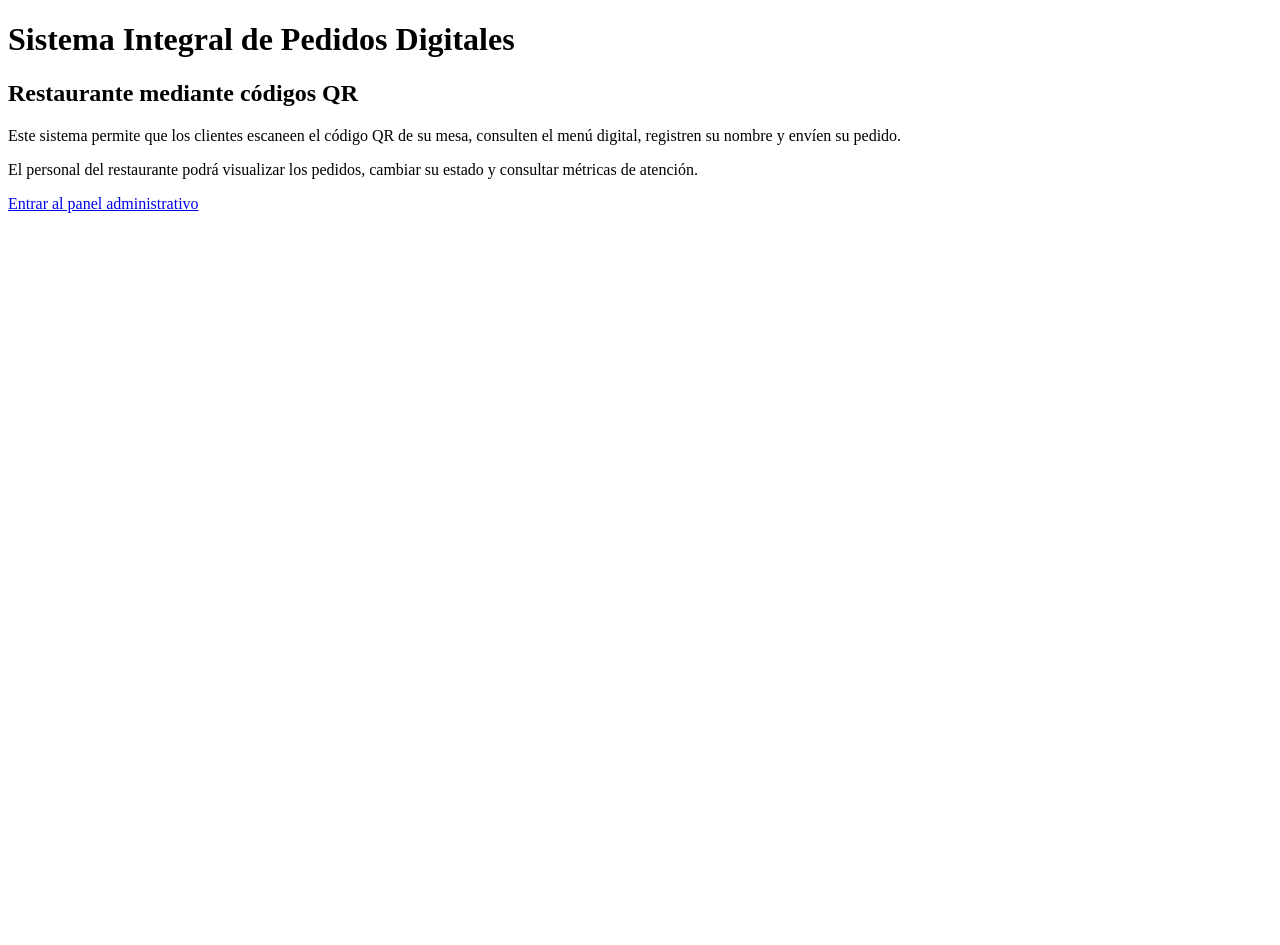
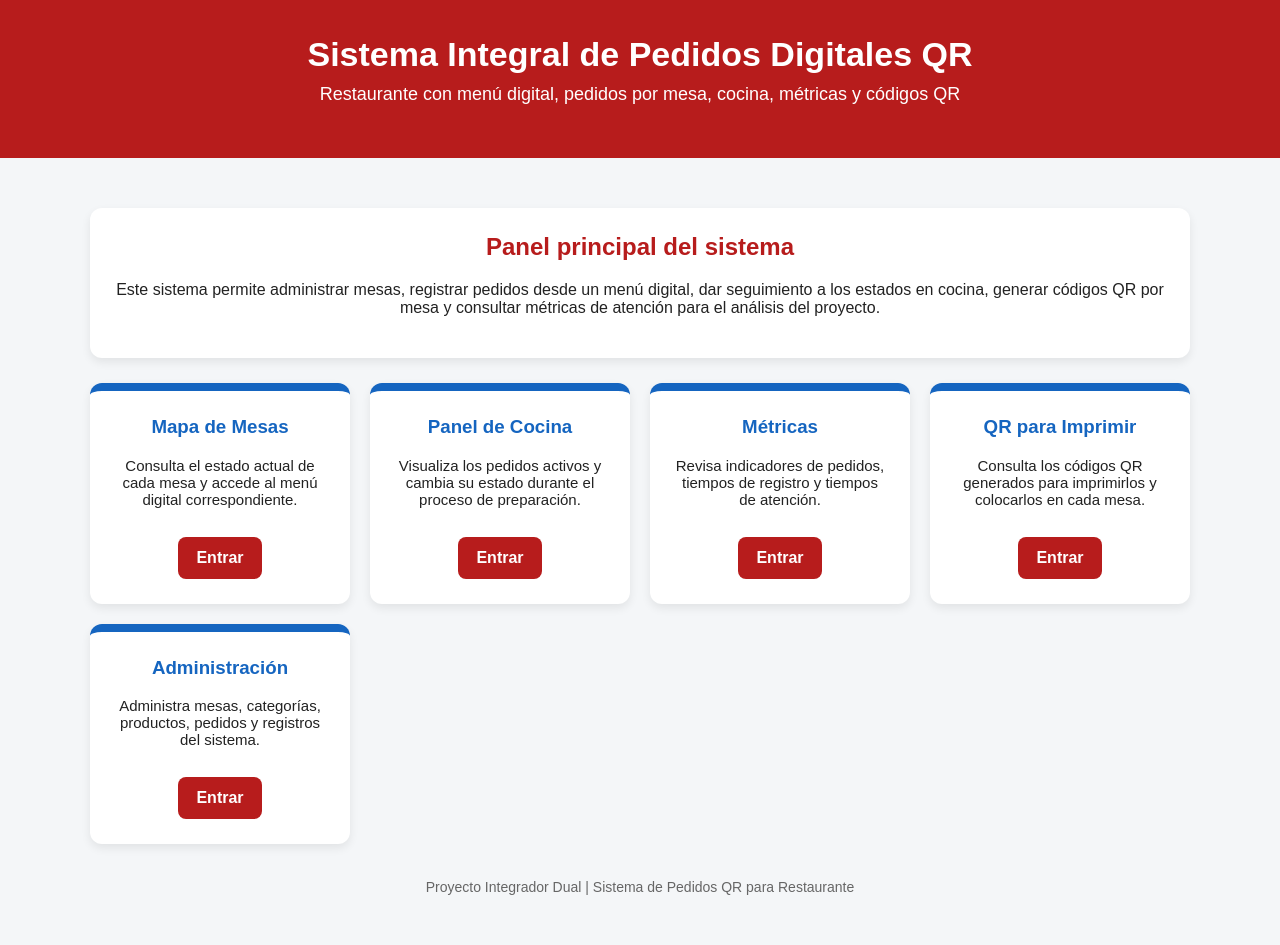
Before and after one commit to EDGARMOSS1/sistema-pedidos-qr, a Django app: page / in a window 1280 px wide. Before the commit the page ends 213 px from the top, so only its background shows below. Run offline with Django 5.2, Linux system fonts and the light colour scheme.

Commit message:
Mejorar pagina principal y vista de impresion QR

```diff
--- a/templates/home.html
+++ b/templates/home.html
@@ -3,21 +3,154 @@
 <head>
     <meta charset="UTF-8">
     <title>Sistema de Pedidos QR</title>
+    <meta name="viewport" content="width=device-width, initial-scale=1">
+
+    <style>
+        body {
+            font-family: Arial, sans-serif;
+            background-color: #f4f6f8;
+            margin: 0;
+            color: #222;
+        }
+
+        header {
+            background-color: #b71c1c;
+            color: white;
+            padding: 35px 20px;
+            text-align: center;
+        }
+
+        header h1 {
+            margin: 0;
+            font-size: 34px;
+        }
+
+        header p {
+            margin-top: 10px;
+            font-size: 18px;
+        }
+
+        main {
+            max-width: 1100px;
+            margin: 35px auto;
+            padding: 15px;
+        }
+
+        .descripcion {
+            background-color: white;
+            border-radius: 12px;
+            padding: 25px;
+            box-shadow: 0 4px 10px rgba(0,0,0,0.08);
+            margin-bottom: 25px;
+            text-align: center;
+        }
+
+        .descripcion h2 {
+            color: #b71c1c;
+            margin-top: 0;
+        }
+
+        .grid {
+            display: grid;
+            grid-template-columns: repeat(auto-fit, minmax(230px, 1fr));
+            gap: 20px;
+        }
+
+        .card {
+            background-color: white;
+            border-radius: 12px;
+            padding: 25px;
+            box-shadow: 0 4px 10px rgba(0,0,0,0.08);
+            text-align: center;
+            border-top: 8px solid #1565c0;
+        }
+
+        .card h3 {
+            margin-top: 0;
+            color: #1565c0;
+        }
+
+        .card p {
+            font-size: 15px;
+            min-height: 55px;
+        }
+
+        .boton {
+            display: inline-block;
+            margin-top: 10px;
+            padding: 12px 18px;
+            background-color: #b71c1c;
+            color: white;
+            border-radius: 8px;
+            text-decoration: none;
+            font-weight: bold;
+        }
+
+        .boton:hover {
+            background-color: #8e1515;
+        }
+
+        footer {
+            margin-top: 35px;
+            text-align: center;
+            color: #666;
+            font-size: 14px;
+        }
+    </style>
 </head>
 <body>
-    <h1>Sistema Integral de Pedidos Digitales</h1>
-    <h2>Restaurante mediante códigos QR</h2>
 
-    <p>
-        Este sistema permite que los clientes escaneen el código QR de su mesa,
-        consulten el menú digital, registren su nombre y envíen su pedido.
-    </p>
+<header>
+    <h1>Sistema Integral de Pedidos Digitales QR</h1>
+    <p>Restaurante con menú digital, pedidos por mesa, cocina, métricas y códigos QR</p>
+</header>
 
-    <p>
-        El personal del restaurante podrá visualizar los pedidos, cambiar su estado
-        y consultar métricas de atención.
-    </p>
+<main>
+    <section class="descripcion">
+        <h2>Panel principal del sistema</h2>
+        <p>
+            Este sistema permite administrar mesas, registrar pedidos desde un menú digital,
+            dar seguimiento a los estados en cocina, generar códigos QR por mesa y consultar
+            métricas de atención para el análisis del proyecto.
+        </p>
+    </section>
 
-    <a href="/admin/">Entrar al panel administrativo</a>
+    <section class="grid">
+        <div class="card">
+            <h3>Mapa de Mesas</h3>
+            <p>Consulta el estado actual de cada mesa y accede al menú digital correspondiente.</p>
+            <a class="boton" href="/mesas/">Entrar</a>
+        </div>
+
+        <div class="card">
+            <h3>Panel de Cocina</h3>
+            <p>Visualiza los pedidos activos y cambia su estado durante el proceso de preparación.</p>
+            <a class="boton" href="/cocina/">Entrar</a>
+        </div>
+
+        <div class="card">
+            <h3>Métricas</h3>
+            <p>Revisa indicadores de pedidos, tiempos de registro y tiempos de atención.</p>
+            <a class="boton" href="/metricas/">Entrar</a>
+        </div>
+
+        <div class="card">
+            <h3>QR para Imprimir</h3>
+            <p>Consulta los códigos QR generados para imprimirlos y colocarlos en cada mesa.</p>
+            <a class="boton" href="/mesas/qrs/imprimir/">Entrar</a>
+        </div>
+
+        <div class="card">
+            <h3>Administración</h3>
+            <p>Administra mesas, categorías, productos, pedidos y registros del sistema.</p>
+            <a class="boton" href="/admin/">Entrar</a>
+        </div>
+    </section>
+
+    <footer>
+        Proyecto Integrador Dual | Sistema de Pedidos QR para Restaurante
+    </footer>
+</main>
+
 </body>
 </html>
```
Also changed, not shown: templates/mesas/imprimir_qrs.html (+122 -0 lines).
